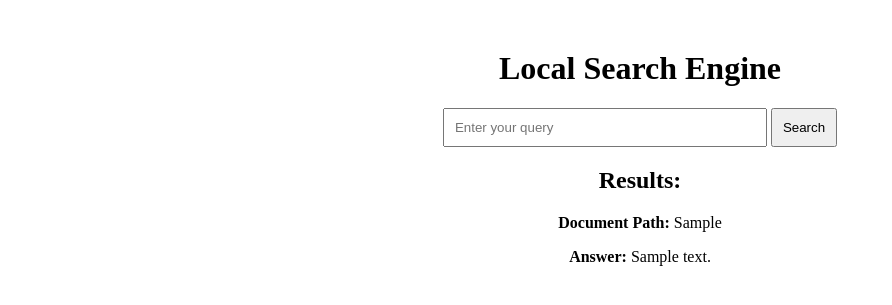
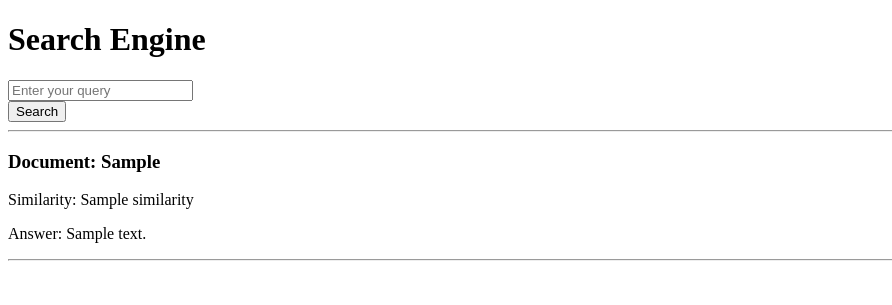
Before and after one commit to mimoteb/losegine, a Flask app: template scripts/templates/search.html in a window 1280 px wide. Shown: the top 305 px of the page, without its empty margins (0-892 px from the left). Run offline with Flask 3, Linux system fonts and the light colour scheme; the template is opened without the code that fills it: most values are stand-ins (such as "Sample title", 1, 10 or a date in 2020).

Commit message:
update search.py, server.py and search.html

```diff
--- a/scripts/templates/search.html
+++ b/scripts/templates/search.html
@@ -1,24 +1,32 @@
 <!doctype html>
 <html lang="en">
 <head>
-  <meta charset="utf-8">
-  <meta name="viewport" content="width=device-width, initial-scale=1, shrink-to-fit=no">
-  <title>Local Search Engine</title>
+    <meta charset="utf-8">
+    <meta name="viewport" content="width=device-width, initial-scale=1, shrink-to-fit=no">
+    <title>Search Engine</title>
 </head>
 <body>
-  <div style="text-align: center; margin-top: 50px;">
-    <h1>Local Search Engine</h1>
-    <form action="/search" method="post">
-      <input type="text" name="query" placeholder="Enter your query" style="width: 300px; padding: 10px;">
-      <input type="submit" value="Search" style="padding: 10px;">
-    </form>
-    {% if results %}
-      <h2>Results:</h2>
-      <p><strong>Document Path:</strong> {{ results['document_path'] }}</p>
-      <p><strong>Answer:</strong> {{ results['answer'] }}</p>
-    {% elif no_results %}
-      <h2>No matching documents found.</h2>
-    {% endif %}
-  </div>
+    <div class="container">
+        <h1>Search Engine</h1>
+        <form method="POST" action="/search">
+            <div class="form-group">
+                <input type="text" name="query" class="form-control" placeholder="Enter your query" required>
+            </div>
+            <button type="submit" class="btn btn-primary">Search</button>
+        </form>
+        <hr>
+        {% if no_results %}
+            <p>No results found.</p>
+        {% else %}
+            {% for result in results %}
+                <div class="result">
+                    <h3>Document: {{ result.document_path }}</h3>
+                    <p>Similarity: {{ result.similarity }}</p>
+                    <p>Answer: {{ result.answer }}</p>
+                </div>
+                <hr>
+            {% endfor %}
+        {% endif %}
+    </div>
 </body>
 </html>
```
Also changed, not shown: scripts/search.py (+13 -12 lines), scripts/server.py (+12 -10 lines).
